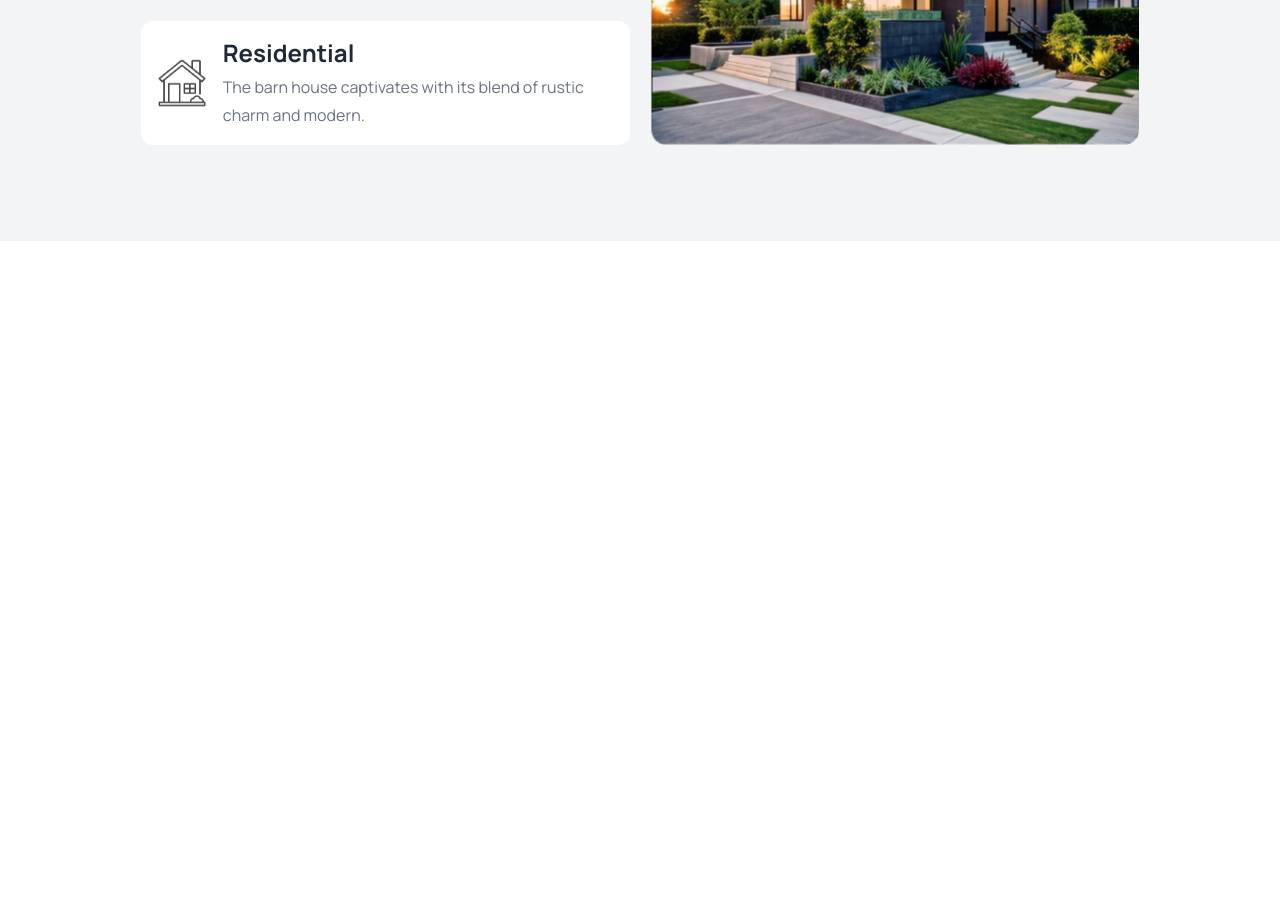
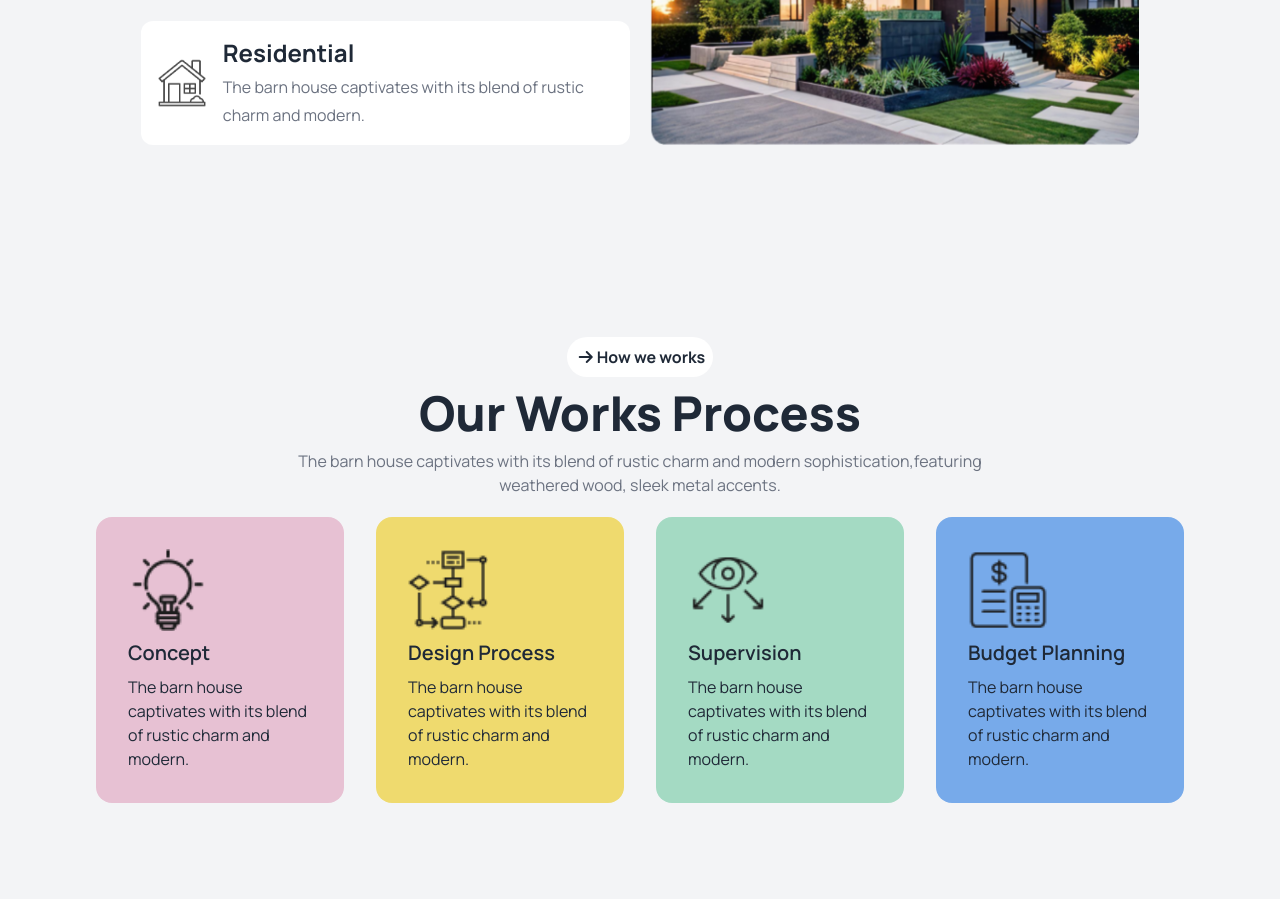
Before and after one commit to Abubokkor98/third-assignment, a plain HTML site: page index.html in a window 1280 px wide. Shown: the part 1297-2196 px from the top of the page. Before the commit the page ends 1538 px from the top, so only its background shows below. Drawn offline with nearby package versions, Linux system fonts and the light colour scheme.

Commit message:
Work process section added

```diff
--- a/index.html
+++ b/index.html
@@ -21,7 +21,11 @@
               colors: {
                 clifford: '#da373d',
                 arrow: '#ABEF5F',
-                "view-btn": '#ABEF5F80',
+                "view-btn":'#ABEF5F80',
+                card1: '#E7C1D3',
+                card2: '#EFDA6E',
+                card3: '#A4DAC3',
+                card4: '#77AAEA',
               }
             }
           }
@@ -123,6 +127,53 @@
                     </div>
                 </div>
             </section>
+             <!-- About us section end -->
+
+          <!--Work Process section -->
+         <section class="px-4 bg-gray-100 lg:p-24">
+          <!-- section title -->
+              <div class=" text-center space-y-3 pt-8 lg:pt-0">
+                  <button class="font-bold bg-white rounded-full p-2"><i class="fa-solid fa-arrow-right p-1"></i>How we works</button>
+                  <h1 class="text-3xl lg:text-5xl font-extrabold">Our Works Process</h1>
+                  <p class="text-gray-500 lg:w-8/12 mx-auto">The barn house captivates with its blend of rustic charm and modern sophistication,featuring weathered wood, sleek metal accents.</p>
+              </div>
+              <!-- grid card -->
+              <div class="grid lg:grid-cols-4 gap-8 mt-5">
+                  <!-- card 1 -->
+                  <div class="card bg-card1">
+                      <div class="card-body">
+                          <img class="w-20" src="./assets/concept.png" alt="">
+                        <h2 class="card-title">Concept</h2>
+                        <p>The barn house captivates with its blend of rustic charm and modern.</p>
+                      </div>
+                    </div>
+                    <!-- card 2 -->
+                  <div class="card bg-card2">
+                      <div class="card-body">
+                          <img class="w-20" src="./assets/flow-chart.png" alt="">
+                        <h2 class="card-title">Design Process</h2>
+                        <p>The barn house captivates with its blend of rustic charm and modern.</p>
+                      </div>
+                    </div>
+                    <!-- card 3 -->
+                  <div class="card bg-card3">
+                      <div class="card-body">
+                          <img class="w-20" src="./assets/vision.png" alt="">
+                        <h2 class="card-title">Supervision</h2>
+                        <p>The barn house captivates with its blend of rustic charm and modern.</p>
+                      </div>
+                    </div>
+                     <!-- card 4 -->
+                  <div class="card bg-card4">
+                      <div class="card-body">
+                          <img class="w-20" src="./assets/budget-planning.png" alt="">
+                        <h2 class="card-title">Budget Planning</h2>
+                        <p>The barn house captivates with its blend of rustic charm and modern.</p>
+                      </div>
+                    </div>
+              </div>
+       </section>
+       <!--Work Process section end -->
     </main>
     <footer></footer>
 
```
